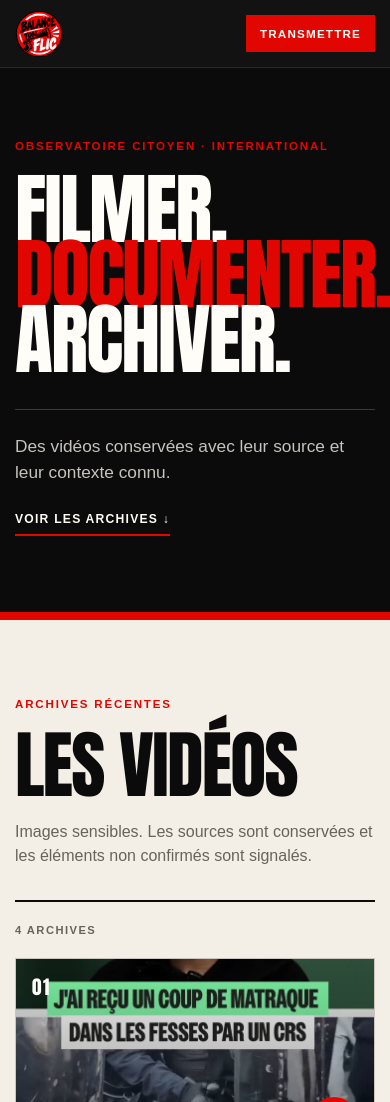
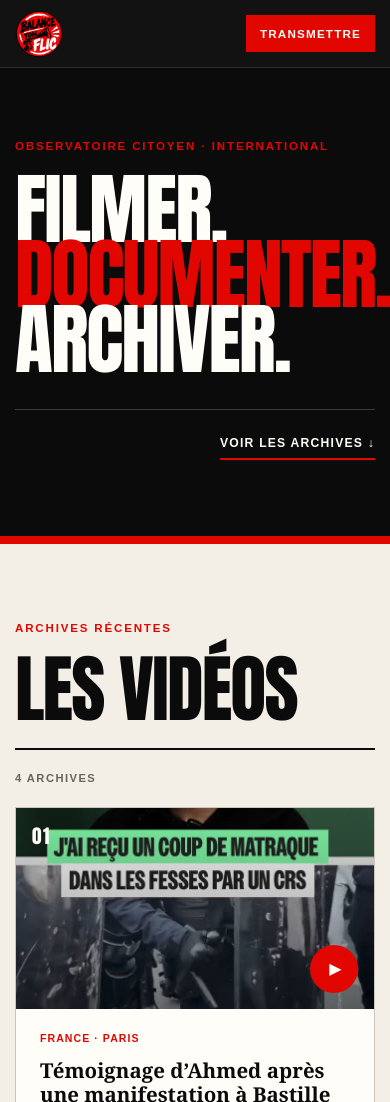
Before and after one commit to IceliosPY/BalanceTonFlic, an Angular app: page / in a window 390 px wide. Shown: the top 1102 px of the page. Built offline with nearby package versions, Linux system fonts and the light colour scheme.

Commit message:
Remove supplementary homepage copy

```diff
--- a/src/app/components/hero/hero.component.html
+++ b/src/app/components/hero/hero.component.html
@@ -3,7 +3,6 @@
     <p class="eyebrow">Observatoire citoyen · International</p>
     <h1 id="hero-title">Filmer.<br><em>Documenter.</em><br>Archiver.</h1>
     <div class="hero-summary">
-      <p>Des vidéos conservées avec leur source et leur contexte connu.</p>
       <a href="#observatoire">Voir les archives <span aria-hidden="true">↓</span></a>
     </div>
   </div>
--- a/src/app/components/observatory/observatory.component.html
+++ b/src/app/components/observatory/observatory.component.html
@@ -4,7 +4,6 @@
       <p class="kicker">Archives récentes</p>
       <h2 id="observatory-title">Les vidéos</h2>
     </div>
-    <p>Images sensibles. Les sources sont conservées et les éléments non confirmés sont signalés.</p>
   </header>
 
   @if (loading()) {
--- a/src/styles.css
+++ b/src/styles.css
@@ -59,14 +59,12 @@
 }
 .hero h1 { max-width: 930px; font-size: clamp(4.4rem, 10vw, 9.2rem); line-height: .83; }
 .hero h1 em { color: var(--red); font-style: normal; }
-.hero-summary { display: flex; align-items: end; justify-content: space-between; gap: 40px; margin-top: 50px; padding-top: 24px; border-top: 1px solid #3a3a3a; }
-.hero-summary p { max-width: 510px; margin: 0; color: #c6c3bc; font-size: 1.08rem; }
+.hero-summary { display: flex; justify-content: flex-end; margin-top: 50px; padding-top: 24px; border-top: 1px solid #3a3a3a; }
 .hero-summary a { flex: 0 0 auto; padding-bottom: 5px; border-bottom: 2px solid var(--red); font-size: .76rem; font-weight: 900; text-decoration: none; text-transform: uppercase; letter-spacing: .1em; }
 
 .observatory { padding-block: 100px 120px; }
-.archive-heading { display: grid; grid-template-columns: 1fr minmax(280px, 390px); gap: 60px; align-items: end; padding-bottom: 28px; border-bottom: 2px solid var(--black); }
+.archive-heading { padding-bottom: 28px; border-bottom: 2px solid var(--black); }
 .archive-heading h2 { font-size: clamp(4rem, 8vw, 7.5rem); line-height: .82; }
-.archive-heading > p { margin: 0 0 4px; color: var(--muted); }
 .archive-count { padding-block: 20px; color: var(--muted); font-size: .7rem; font-weight: 900; text-transform: uppercase; letter-spacing: .13em; }
 .incident-grid { display: grid; grid-template-columns: repeat(2, minmax(0, 1fr)); gap: 38px 24px; }
 .incident-card { min-width: 0; background: var(--white); border: 1px solid var(--line); cursor: pointer; transition: transform .18s ease, box-shadow .18s ease; }
@@ -110,10 +108,8 @@
   .main-nav { gap: 0; }
   .hero-inner { padding-block: 70px 76px; }
   .hero h1 { font-size: clamp(3.9rem, 20vw, 6rem); }
-  .hero-summary { display: block; margin-top: 38px; }
-  .hero-summary a { display: inline-block; margin-top: 24px; }
+  .hero-summary { margin-top: 38px; }
   .observatory { padding-block: 76px 82px; }
-  .archive-heading { grid-template-columns: 1fr; gap: 24px; }
   .archive-heading h2 { font-size: clamp(4rem, 19vw, 6rem); }
   .incident-grid { grid-template-columns: 1fr; gap: 24px; }
   .card-body h3 { min-height: 0; }
```
